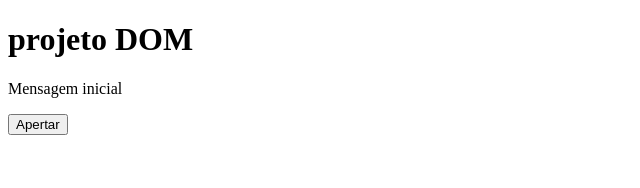
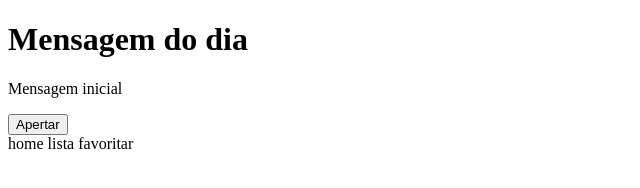
Before and after one commit to Bruno069-star/projeto-frases-aleatoriass, a plain HTML site: page index.html in a window 1280 px wide. Shown: the whole page, without its empty margins (0-640 px from the left). Drawn offline with Linux system fonts and the light colour scheme.

Commit message:
Update index.html with new layout and styles
Refactor HTML structure and fix stylesheet link.

```diff
--- a/index.html
+++ b/index.html
@@ -4,12 +4,19 @@
     <meta charset="UTF-8">
     <meta name="viewport" content="width=device-width, initial-scale=1.0">
     <title>Projeto VScode</title>
-    <link rel="stylesheet" hret="style.css"
+    <link rel="stylesheet" hret="style.css">
 </head>
 <body>
-    <h1>projeto DOM</h1>
-    <p id="msg">Mensagem inicial</p>
-    <button onclick = "geradorMensagem()">Apertar</button>
+    <div id="app">
+        <main>
+            <h1>Mensagem do dia</dialog></h1>
+            <p id="msg">Mensagem inicial</p>
+            <button onclick = "geradorMensagem()">Apertar</button>
+        </main>
+        <nav>
+            <span>home</span> <spam>lista</spam> <spam>favoritar</spam>
+        </nav>
+    </div>
 
     <script src="app.js"></script>
 </body>
```
